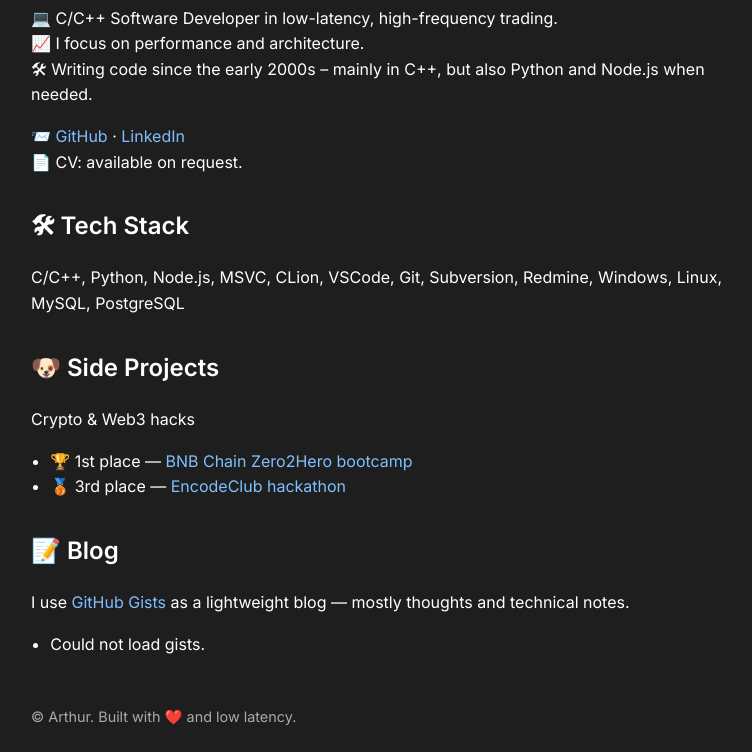
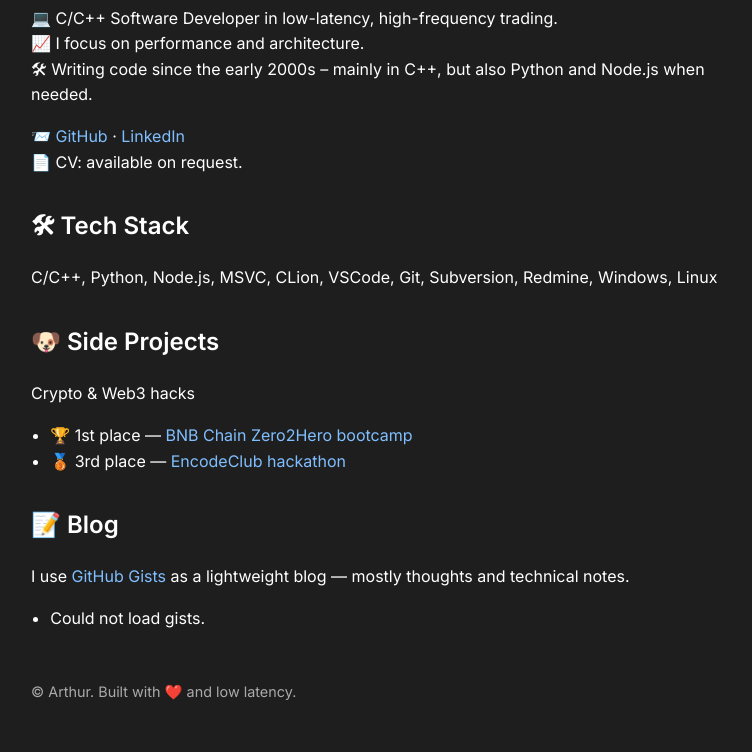
Before and after one commit to arthur-cpp/arthur-cpp.github.io, a plain HTML site: page index.html in a window 1280 px wide. Shown: the part 91-843 px from the top of the page, without its empty margins (249-1001 px from the left). After the commit the page ends 818 px from the top, so only its background shows below. Drawn offline with Linux system fonts and the light colour scheme; no server answers.

Commit message:
tech stack: remove DBs

```diff
--- a/index.html
+++ b/index.html
@@ -76,7 +76,7 @@
     <div class="tech">
       <h2>🛠 Tech Stack</h2>
       <p>
-        C/C++, Python, Node.js, MSVC, CLion, VSCode, Git, Subversion, Redmine, Windows, Linux, MySQL, PostgreSQL
+        C/C++, Python, Node.js, MSVC, CLion, VSCode, Git, Subversion, Redmine, Windows, Linux
       </p>
     </div>
 
```
